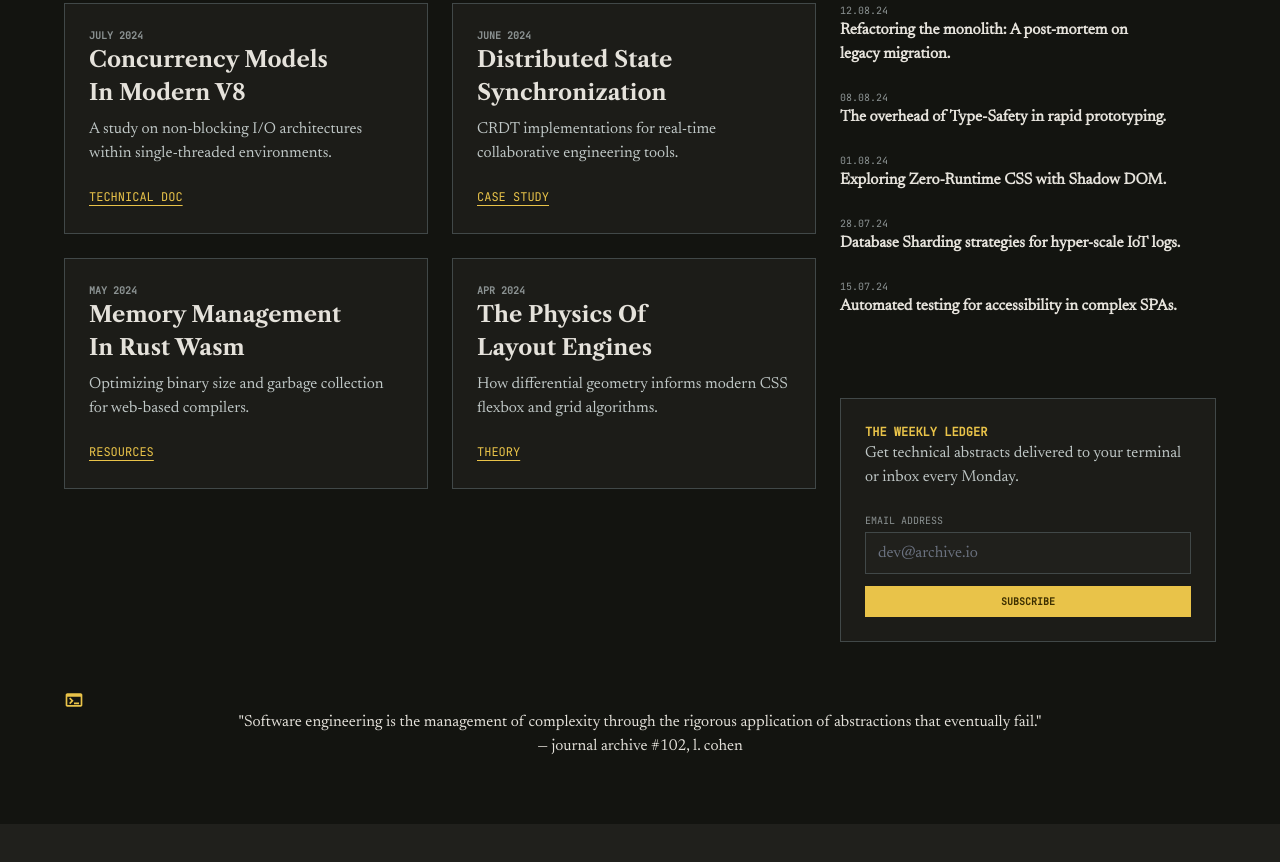
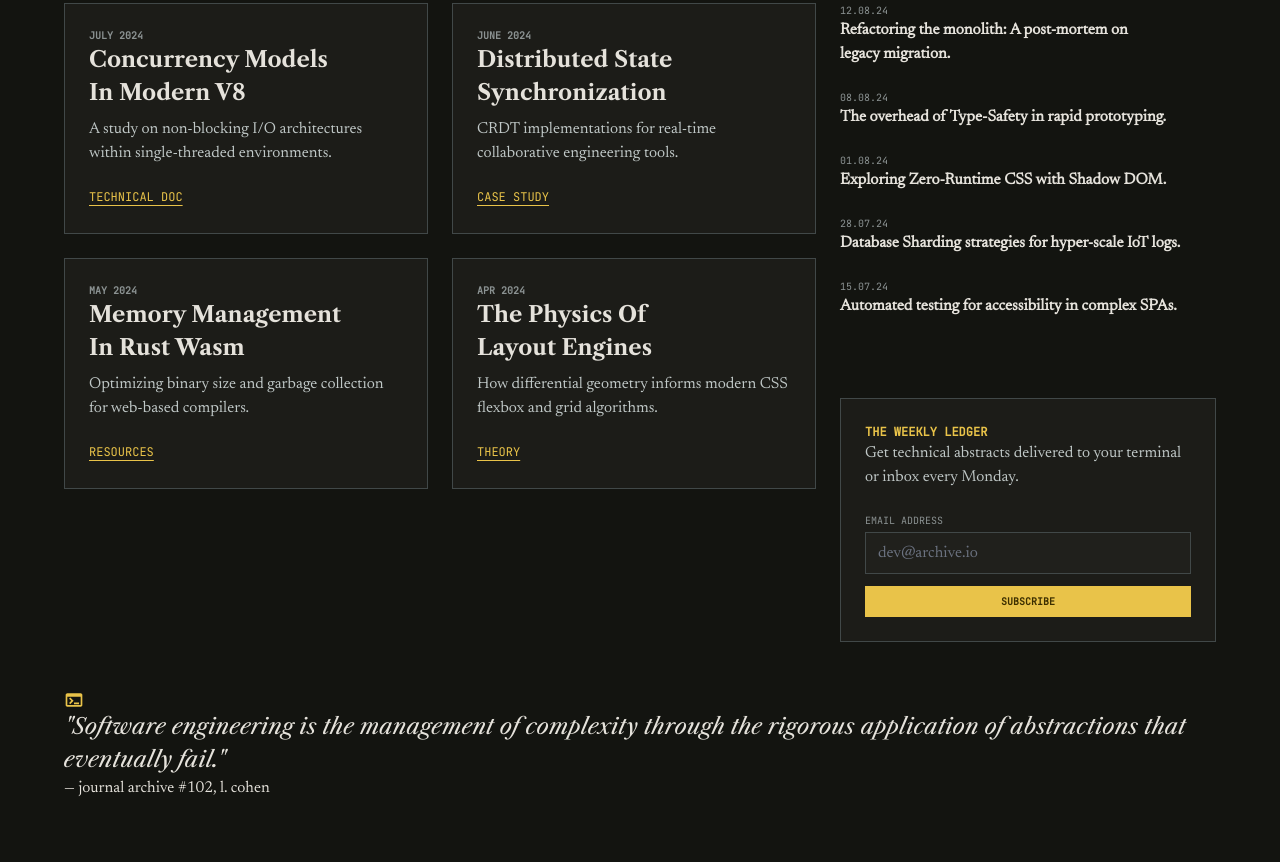
Before and after one commit to aldovizcarra/engineering-journal, a plain HTML site: page index.html in a window 1280 px wide. Shown: the part 815-1677 px from the top of the page. Before the commit the page ends 1639 px from the top, so only its background shows below. Drawn offline with Linux system fonts and the light colour scheme.

Commit message:
Add styles to quote text

```diff
--- a/css/styles.css
+++ b/css/styles.css
@@ -573,8 +573,10 @@ body {
   fill: var(--color-accent-500);
 }
 
-.quote {
-  text-align: center;
+.quote__text {
+  font-size: var(--font-size-2xl);
+  font-family: var(--font-family-heading);
+  font-style: italic;
 }
 
 @media (min-width: 900px) {
```
